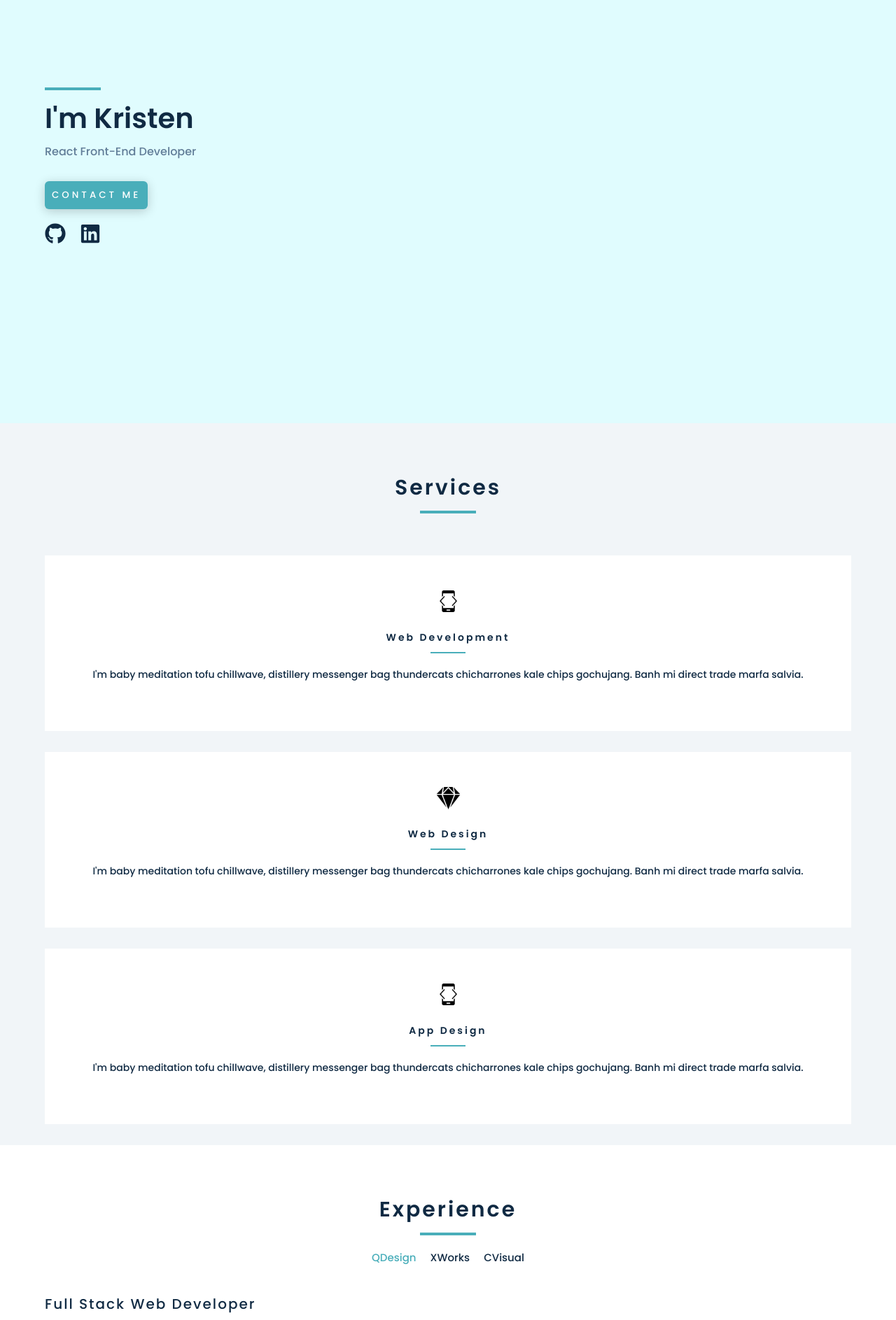
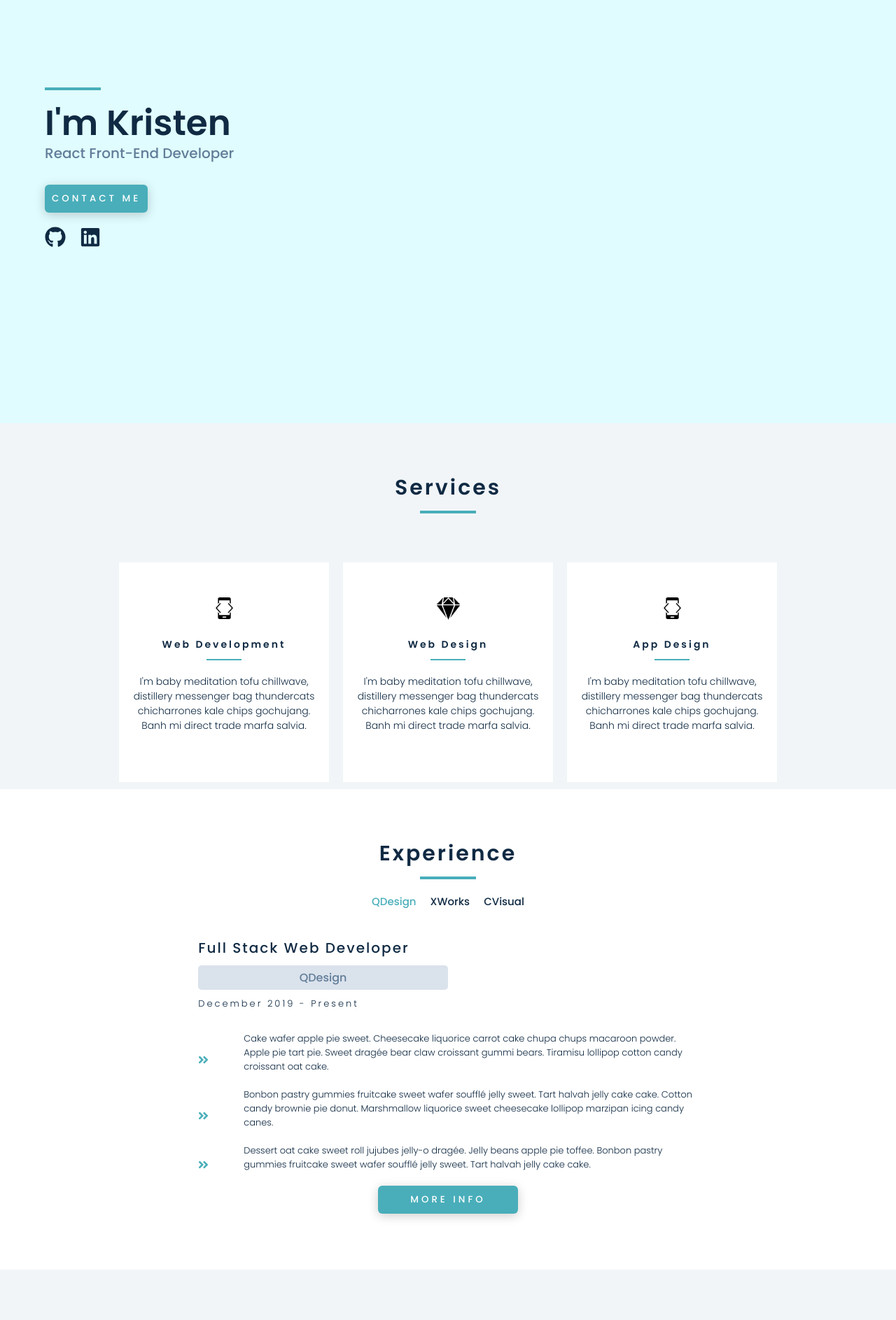
Before and after one commit to kristenwood123/portfolio-site-react, a React (Create React App) app: page / in a window 1280 px wide. Shown: the part 160-2047 px from the top of the page at 70% size. Built offline with nearby package versions, Linux system fonts and the light colour scheme.

Commit message:
added media queries

```diff
--- a/src/components/App.js
+++ b/src/components/App.js
@@ -13,15 +13,16 @@ import Footer from './Footer'
 function App() {
   return (
     <>
+
         <Navbar/>
         <Hero/>
        <main>
           <Services/>
           <Experience/>
-        </main>
-        <Projects/>
-        <Skills/>
-        <Interests/>
+          <Projects/>
+          <Skills/>
+          <Interests/>
+         </main>
         <Footer/>
     </>
 
--- a/src/components/Projects.js
+++ b/src/components/Projects.js
@@ -1,6 +1,6 @@
 import React from 'react'
 import projects from '../projects'
-import {FaGit, FaGithubSquare} from 'react-icons/fa'
+import {FaGithubSquare, FaShareSquare} from 'react-icons/fa'
 
 const Projects = () => {
   return (
@@ -14,7 +14,9 @@ const Projects = () => {
           return (
             <article className="projects__card">
             <div key={id}>
-            <img src={img} className='project__img' alt=""/>
+            <div className="project__overlay">
+              <img src={img} className='project__img' alt=""/>
+                </div>
             <div className="project2__container">
               <p className='project__number'>{`0${id}.`}</p>
               <h1 className='project__title'>{title}</h1>
@@ -23,7 +25,10 @@ const Projects = () => {
                 <button className='btn2'>{button1}</button>
                 <button className='btn2'>{button2}</button><br></br>
                 </div>
+                <div className="project__icon-container">
                 <FaGithubSquare className='project__icon'/>
+                <FaShareSquare className='project__icon'/>
+                </div>
               </div>
             </div>
           </article>
--- a/src/components/Services.js
+++ b/src/components/Services.js
@@ -5,7 +5,7 @@ const Services = () => {
     <section className='services'>
       <h1 className='header__text'>Services</h1>
         <hr className='big big-services'/>
-    <div className="container">
+    <div className="container services-container">
       <article className="card">
         <img class='service-icons' src='./images/developer.png' alt="mobile phone"/>
         <h4>Web Development</h4>
--- a/src/index.css
+++ b/src/index.css
@@ -118,6 +118,7 @@ header {
 
 .card p {
   font-size: 14px;
+  font-weight: 300;
   margin: 20px 20px 70px 20px;
 }
 
@@ -147,9 +148,6 @@ header {
 .job__info {
   width: 80%;
   padding-bottom: 50px;
-}
-
-.jobs__center {
   margin: 0 auto;
 }
 
@@ -216,7 +214,7 @@ header {
 
 .btn-info {
   width: 200px;
-  margin-left: 60px;
+  /* margin-left: 60px; */
 }
 
 /* Featured Projects ------------------------------------------ */
@@ -275,9 +273,14 @@ header {
   color: var(--clr-light-text);
 }
 
+.project__icon-container {
+  display: flex;
+}
+
 .project__icon {
   fill: var(--clr-teal);
-  size: 50px;
+  font-size: 20px;
+  margin-right: 10px;
 }
 
 .btn-projects {
@@ -286,6 +289,10 @@ header {
 
 .project__img {
   width: 100%;
+  z-index: 0;
+}
+
+.project__overlay {
 }
 
 /* Skills ---------------------------------------- */
@@ -348,6 +355,7 @@ header {
   width: 50%;
   border-radius: 50%;
   max-height: 200px;
+  max-width: 200px;
 }
 
 .button-container {
@@ -402,3 +410,37 @@ footer {
   fill: var(--clr-teal);
   cursor: pointer;
 }
+
+/* --------------------------------------------------------- */
+/* --------------------------------------------------------- */
+/* -------------------- Media Queries----------------------- */
+/* --------------------------------------------------------- */
+/* --------------------------------------------------------- */
+@media screen and (min-width: 768px) {
+  .hero__text h1 {
+    font-size: 50px;
+  }
+
+  .hero__text p {
+    font-size: 20px;
+    margin-top: -10px;
+  }
+
+  /* Services -------------------------------- */
+  .services-container {
+    display: flex;
+    flex-direction: row;
+    flex-wrap: wrap;
+    justify-content: center;
+  }
+  .card {
+    margin: 10px;
+    max-width: 300px;
+  }
+}
+
+@media screen and (min-width: 992px) {
+  .jobs__center {
+    max-width: 892px;
+  }
+}
```
